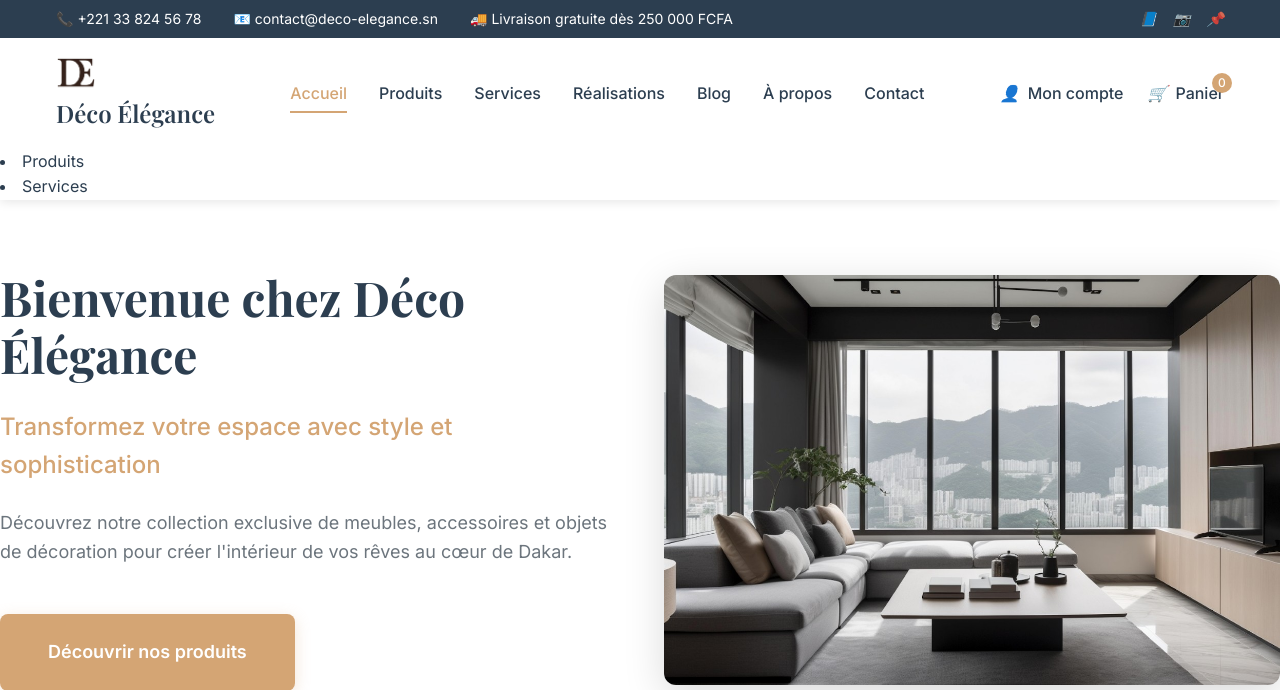
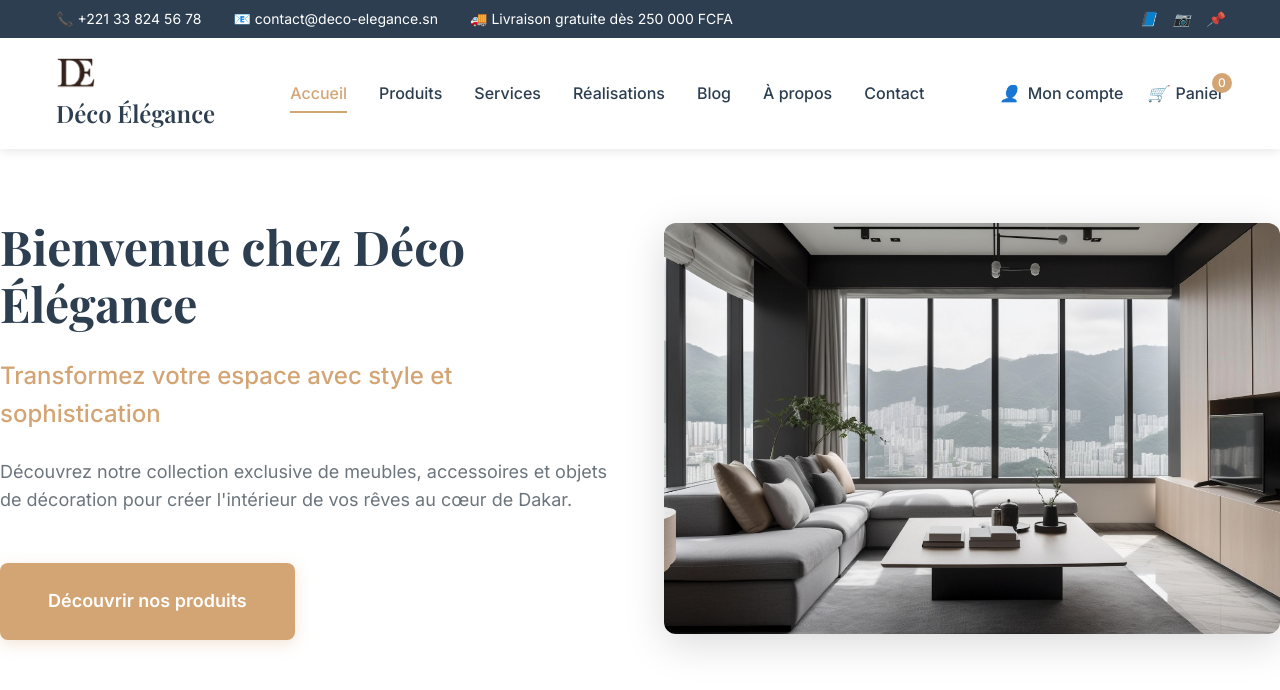
Before and after one commit to marocainperdu/Projet-Programmation-WEB-DIC1, a PHP site: page /index.php in a window 1280 px wide. Shown: the top 690 px of the page. Run offline with PHP 8.4, Linux system fonts and the light colour scheme.

Commit message:
Update menu.php

```diff
--- a/menu.php
+++ b/menu.php
@@ -61,5 +61,3 @@
         </button>
     </div>
 </nav>
-<li><a href="produits.php">Produits</a></li>
-<li><a href="services.php">Services</a></li> <!-- si elle existe déjà -->
```
